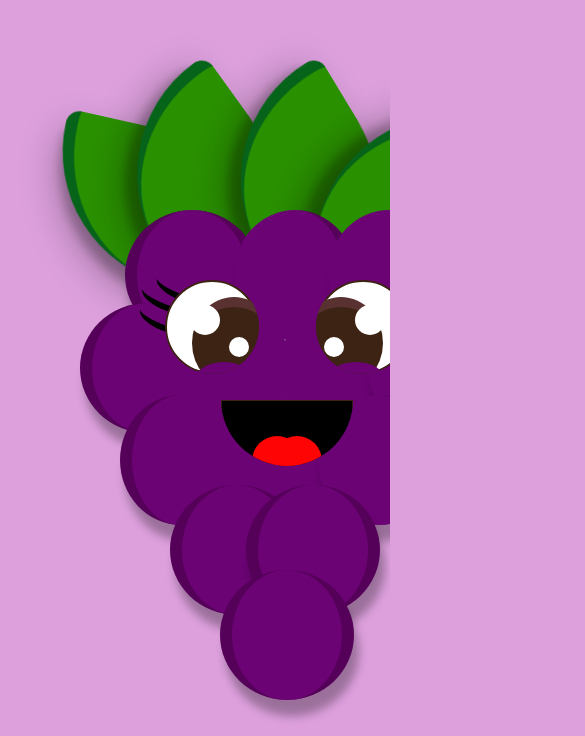
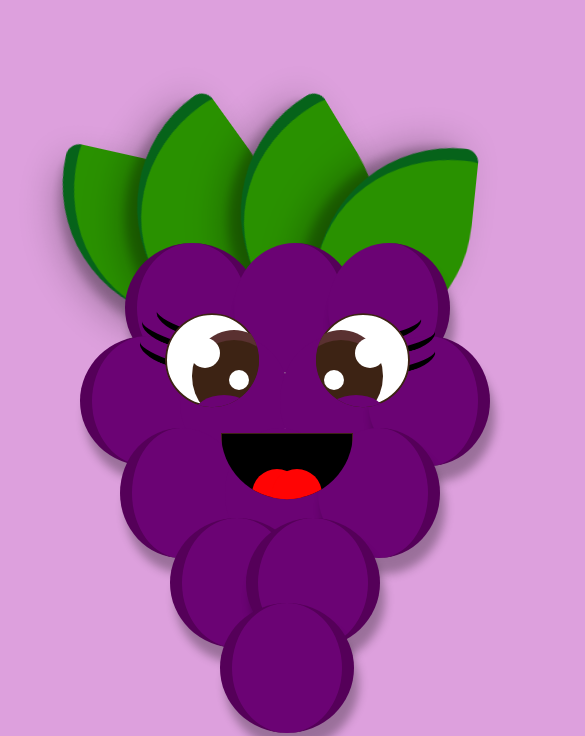
Before and after one commit to mary-caraveo/animated-grape, a plain HTML site: page index.html in a window 390 px wide. Shown: the part 111-847 px from the top of the page, 585 px wide, since content can reach past the window. Drawn offline with Linux system fonts and the light colour scheme; a web font is replaced by a local one.

Commit message:
fix: se añadio top al container

```diff
--- a/assets/css/animated-grape.css
+++ b/assets/css/animated-grape.css
@@ -405,9 +405,3 @@ body {
   top: 360px;
   left: 220px;
 }
-
-@media (max-width: 575.98px) {
-  body {
-    padding-top: 15vh;
-  }
-}
--- a/assets/css/media_queries.css
+++ b/assets/css/media_queries.css
@@ -1,6 +1,6 @@
 @media (max-width: 575.98px) {
-  html {
-    overflow-y: scroll;
+  .container {
+    top: 10rem;
   }
 
   .text {
```
